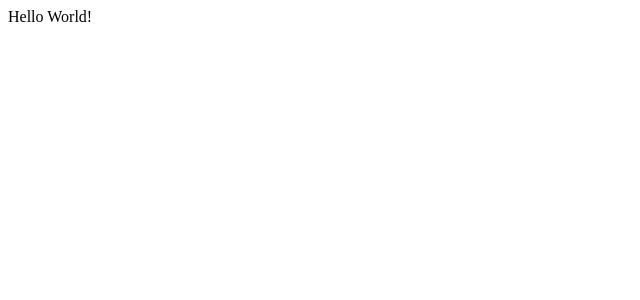
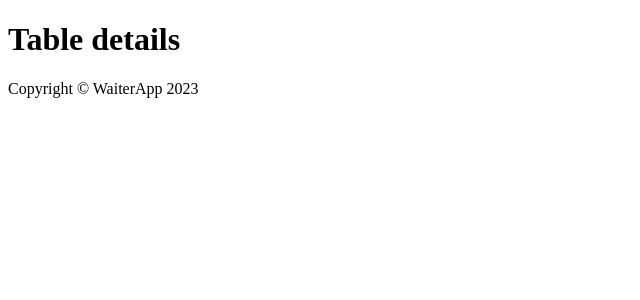
Before and after one commit to ewaolczak/waiter-app-kodilla, a React (Create React App) app: page /table/1 in a window 1280 px wide. Shown: the top 300 px of the page, without its empty margins (0-640 px from the left). Built offline with nearby package versions, Linux system fonts and the light colour scheme.

Commit message:
Add project's basic structure folders and files

```diff
--- a/src/App.js
+++ b/src/App.js
@@ -1,7 +1,22 @@
 import React from 'react';
+import { Routes, Route } from 'react-router';
+import { Container } from 'react-bootstrap';
+import TableList from './components/pages/TablesList/TableList';
+import TableDetails from './components/pages/TableDetails/TableDetails';
+import Footer from './components/pages/Footer/Footer';
+import NotFound from './components/pages/NotFound/NotFound';
 
 const App = () => {
-  return <div>Hello World!</div>;
+  return (
+    <Container>
+      <Routes>
+        <Route path='/' element={<TableList />}></Route>
+        <Route path='/table/:id' element={<TableDetails />}></Route>
+        <Route path='/*' element={<NotFound />}></Route>
+      </Routes>
+      <Footer />
+    </Container>
+  );
 };
 
 export default App;
--- /dev/null
+++ b/src/components/pages/Footer/Footer.js
@@ -0,0 +1,7 @@
+import React from 'react';
+
+const Footer = () => {
+  return <div>Copyright &copy; WaiterApp 2023</div>;
+};
+
+export default Footer;
--- /dev/null
+++ b/src/components/pages/NotFound/NotFound.js
@@ -0,0 +1,11 @@
+import React from 'react';
+
+const NotFound = () => {
+  return (
+    <div>
+      <h1>Page not found</h1>
+    </div>
+  );
+};
+
+export default NotFound;
--- /dev/null
+++ b/src/components/pages/TableDetails/TableDetails.js
@@ -0,0 +1,11 @@
+import React from 'react';
+
+const TableDetails = () => {
+  return (
+    <div>
+      <h1>Table details</h1>
+    </div>
+  );
+};
+
+export default TableDetails;
--- /dev/null
+++ b/src/components/pages/TablesList/TableList.js
@@ -0,0 +1,11 @@
+import React from 'react'
+
+const TableList = () => {
+  return (
+    <div>
+      <h1>Tables List</h1>
+    </div>
+  )
+}
+
+export default TableList
--- a/src/index.js
+++ b/src/index.js
@@ -3,14 +3,17 @@ import { createRoot } from 'react-dom/client';
 import { Provider } from 'react-redux';
 import store from './redux/store';
 import App from './App';
+import { BrowserRouter } from 'react-router-dom';
 
 const container = document.querySelector('#root');
 const root = createRoot(container);
 
 root.render(
   <React.StrictMode>
-    <Provider store={store}>
-      <App />
-    </Provider>
+    <BrowserRouter>
+      <Provider store={store}>
+        <App />
+      </Provider>
+    </BrowserRouter>
   </React.StrictMode>
 );
```
